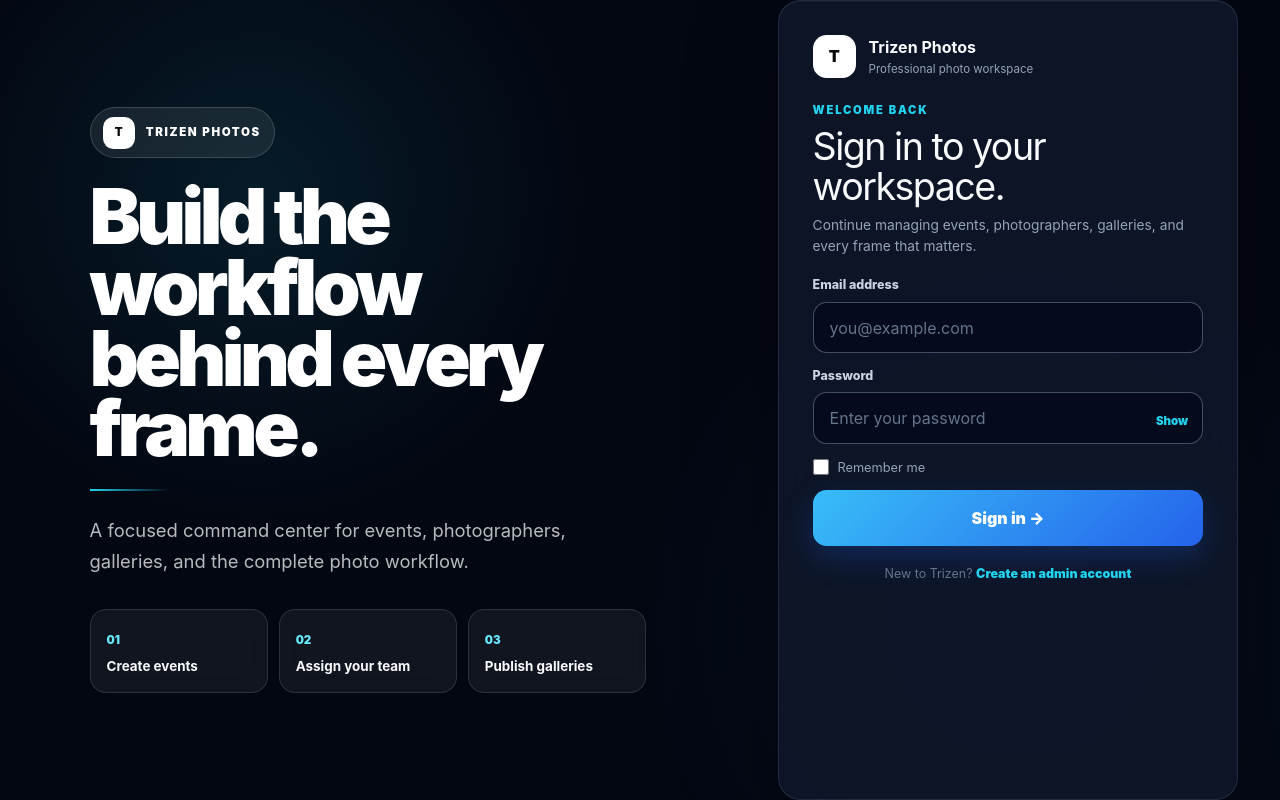
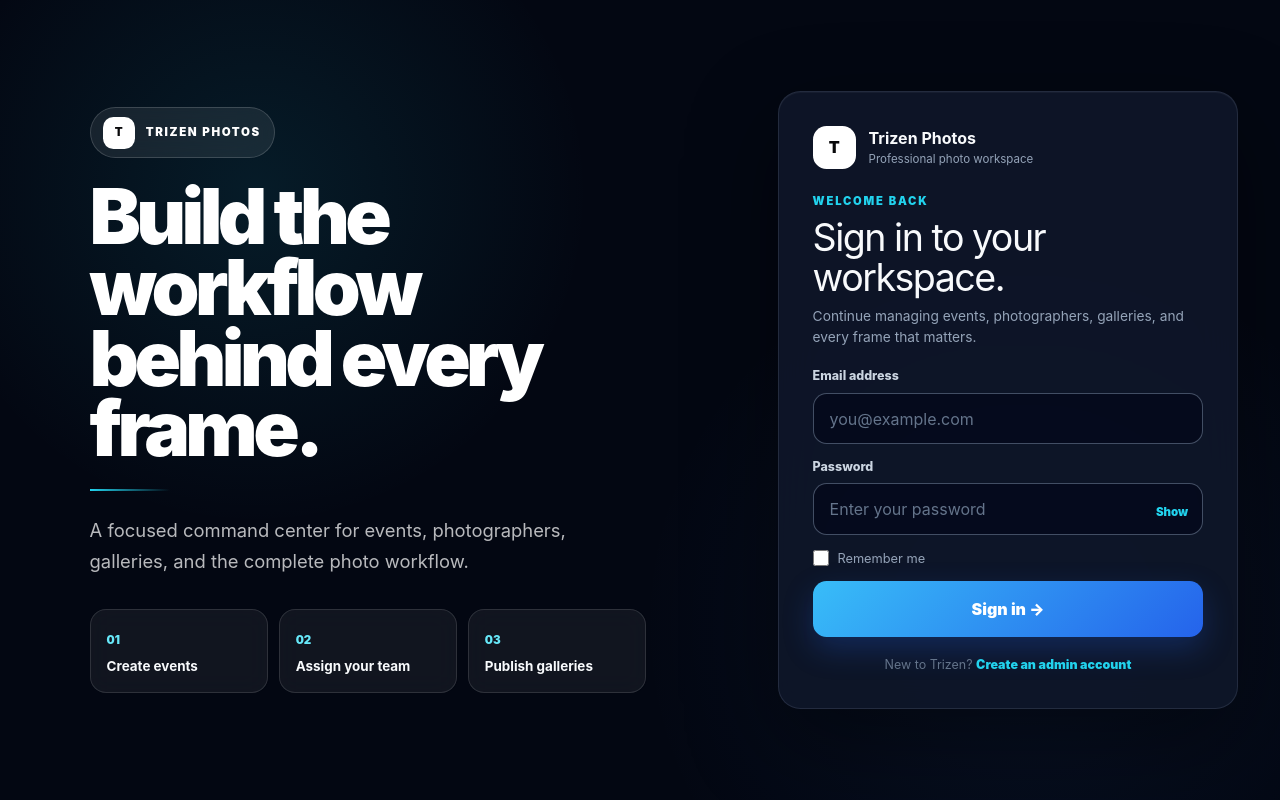
Before and after one commit to Satyakush/trizen-photo-platform, a React (Vite) app in the folder client/: page /login in a window 1280 px wide. Built offline with nearby package versions, Linux system fonts and the light colour scheme; no server answers.

Commit message:
fix: constrain Trizen register card to content height

```diff
--- a/client/src/pages/auth/register.css
+++ b/client/src/pages/auth/register.css
@@ -18,3 +18,7 @@
 @media(max-width:520px){.trizen-register__intro{min-height:300px;padding:2rem 1rem 1.5rem}.trizen-register__intro h1{font-size:clamp(2.5rem,12vw,3.5rem)}.trizen-register__features{grid-template-columns:1fr}.trizen-register__card{width:calc(100% - 1.25rem);border-radius:1.15rem;padding:1.25rem}}
 @media(prefers-reduced-motion:reduce){.trizen-register *{transition:none!important}}
 .trizen-register__remember{display:flex;align-items:center;gap:.55rem;color:#94a3b8;font-size:.8rem;cursor:pointer}.trizen-register__remember input{width:1rem;height:1rem;accent-color:#22d3ee}
+
+
+.trizen-register__card{align-self:center;height:max-content;min-height:0;max-height:calc(100dvh - 2.5rem);overflow-y:auto;overscroll-behavior:contain}
+@media(max-width:900px){.trizen-register__card{max-height:none;overflow:visible}}
```
